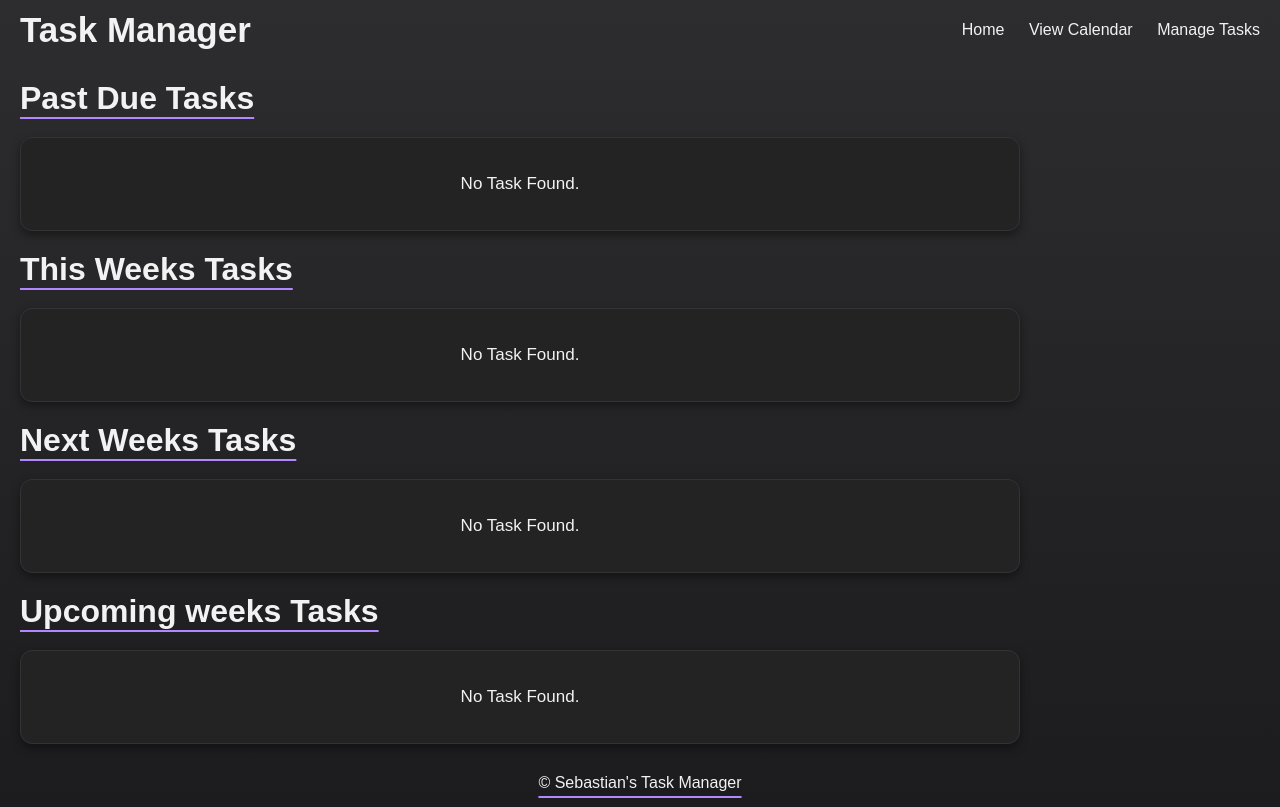
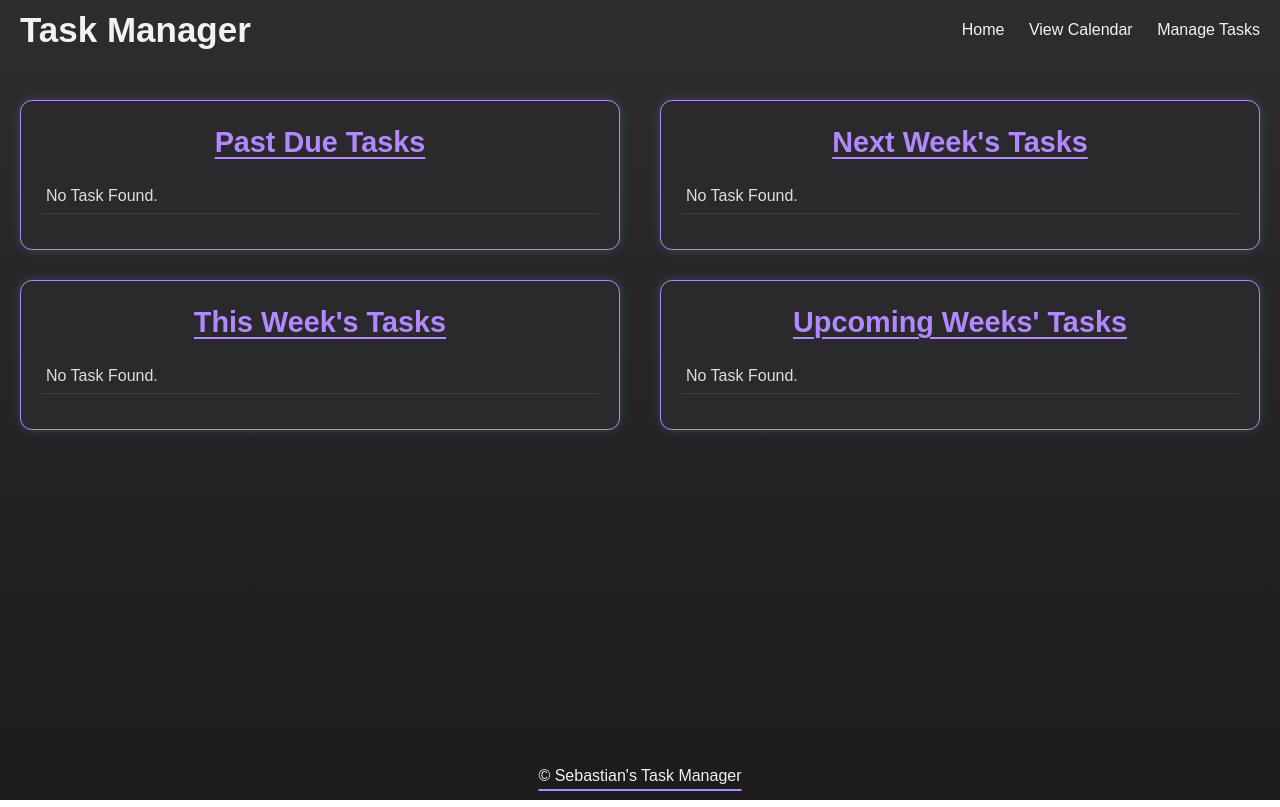
Before and after one commit to SOULDUST9/Task-Manager, a plain HTML site: page index.html in a window 1280 px wide. Drawn offline with Linux system fonts and the light colour scheme.

Commit message:
updated ui: home, calendar, edit-tasks

```diff
--- a/all-tasks/styles.css
+++ b/all-tasks/styles.css
@@ -50,7 +50,7 @@ html, body {
     width: 90%;
     max-width: 1200px;
     border-radius: 16px;
-    box-shadow: 0 6px 20px rgba(0, 0, 0, 0.5);
+    box-shadow: 0 0 10px rgba(95, 209, 255, 0.2);
 }
 
 .calendar-header {
@@ -138,6 +138,7 @@ html, body {
 .xday:hover {
     background-color: #3a3a3d;
     cursor: pointer;
+    transform: translateY(-4px);
 }
 
 .xday > p {
@@ -171,6 +172,7 @@ html, body {
 .day:hover {
     background-color: #3a3a3d;
     cursor: pointer;
+    transform: translateY(-4px);
 }
 
 .day > p {
@@ -204,6 +206,7 @@ html, body {
 .notday:hover {
     background-color: #3a3a3d;
     cursor: pointer;
+    transform: translateY(-4px);
 }
 
 .notday > p {
--- a/app.js
+++ b/app.js
@@ -24,8 +24,7 @@ function showTasks() {
     tasks.forEach((task, index) => {
         const due = new Date(task.dueDate);
 
-        const card = document.createElement("div");
-        card.classList.add("task-card", "readonly");
+        const card = document.createElement("li");
 
         card.innerHTML = `
             <p><strong>Category:</strong> ${task.category}</p>
@@ -75,8 +74,7 @@ function showTasks() {
 }
 
 const appendEmptyMessage = (container) => {
-    const emptyCard = document.createElement("div");
-    emptyCard.classList.add("task-card", "readonly");
+    const emptyCard = document.createElement("li");
     emptyCard.innerHTML = `<p>No Task Found.</p>`;
     container.appendChild(emptyCard);
 }
--- a/index.html
+++ b/index.html
@@ -17,24 +17,32 @@
                 </nav>
             </div>
         </header>
-        <div id="app-wrapper">
-            <div class="weeks" id="past-weeks-tasks">
-                <h2>Past Due Tasks</h2>
-                <div id="0-task-list"></div>
+        <div id="task-container">
+            <div class="task-column">
+                <div class="about-cardx">
+                    <h3 class="title">Past Due Tasks</h3>
+                    <ul id="0-task-list"></ul>
+                </div>
+
+                <div class="about-cardx">
+                    <h3 class="title">This Week's Tasks</h3>
+                    <ul id="1-task-list"></ul>
+                </div>
             </div>
-            <div class="weeks" id="this-weeks-tasks">
-                <h2>This Weeks Tasks</h2>
-                <div id="1-task-list"></div>
-            </div>
-            <div class="weeks" id="next-weeks-tasks">
-                <h2>Next Weeks Tasks</h2>
-                <div id="2-task-list"></div>
-            </div>
-            <div class="weeks" id="upcoming-tasks">
-                <h2>Upcoming weeks Tasks</h2>
-                <div id="3-task-list"></div>
+
+            <div class="task-column">
+                <div class="about-cardx">
+                    <h3 class="title">Next Week's Tasks</h3>
+                    <ul id="2-task-list"></ul>
+                </div>
+
+                <div class="about-cardx">
+                    <h3 class="title">Upcoming Weeks' Tasks</h3>
+                    <ul id="3-task-list"></ul>
+                </div>
             </div>
         </div>
+
         <footer id="app-footer">
             <p>© Sebastian's Task Manager</p>
         </footer>
--- a/styles.css
+++ b/styles.css
@@ -1,11 +1,3 @@
-/*
-text: #F2F2F2
-body: #1C1C1E
-figure backgrounds: #2A2A2C;
-highlights: #B388FF
-buttons: #00E5C3 hover: #90c0d1
-*/
-
 * {
     font-family: 'Fira Sans', sans-serif;
     color: #F2F2F2;
@@ -16,25 +8,23 @@ buttons: #00E5C3 hover: #90c0d1
 
 html, body {
     min-height: 100vh;
-    background: linear-gradient(#2d2d30,#1C1C1E);
+    background: linear-gradient(#2d2d30, #1C1C1E);
     display: flex;
     flex-direction: column;
 }
 
 .container {
     width: 100%;
-    margin: 0;
     padding: 10px 20px;
     display: flex;
     justify-content: space-between;
     align-items: center;
 }
 
-
 .name {
     font-size: 35px;
     font-weight: bold;
-    margin: 0px 50px 0 0;
+    margin-right: 50px;
 }
 
 .nav > a {
@@ -47,32 +37,6 @@ html, body {
     color: #90c0d1;
     font-size: 16.5px;
 }
-
-.weeks > h2  {
-    text-align: left;
-    margin: 20px;
-    font-size: 2rem;
-    font-weight: 700;
-    text-decoration: underline 2px solid #B388FF;
-    text-underline-offset: 8px;
-    transition: color 0.3s ease;
-}
-
-.weeks > h2:hover {
-    color: #C0C0C0;
-}
-
-.task-card {
-    background-color: #2A2A2C;
-    padding: 15px;
-    margin: 15px 20px;
-    border-radius: 10px;
-    box-shadow: 0 2px 5px rgba(0,0,0,0.2);
-    display: flex;
-    justify-content: center;
-    width: 1000px;
-}
-
 
 input, button {
     margin: 5px;
@@ -90,48 +54,12 @@ button {
     background-color: #00E5C3;
     color: #1C1C1E;
     cursor: pointer;
+    transition: background-color 0.3s, transform 0.2s;
 }
 
 button:hover {
     background-color: #90c0d1;
     transform: scale(1.04);
-}
-
-
-.task-card.readonly {
-    background-color: #232323;
-    border: 1px solid #333;
-    border-radius: 12px;
-    padding: 16px 20px;
-    color: #f0f0f0;
-    font-family: 'Segoe UI', sans-serif;
-    box-shadow: 0 4px 10px rgba(0,0,0,0.4);
-    transition: transform 0.2s ease;
-    font-size: 17px;
-}
-
-.task-card.readonly:hover {
-    transform: scale(1.01);
-    border-color: #00E5C3;
-}
-
-.task-card.readonly .row {
-    display: flex;
-    justify-content: space-between;
-    flex-wrap: wrap;
-}
-
-.task-card.readonly .item {
-    flex: 1 1 45%;
-    margin-bottom: 8px;
-}
-
-.task-card.readonly .item strong {
-    color: #cfcfff;
-}
-
-p {
-    margin: 20px;
 }
 
 #app-footer {
@@ -145,3 +73,71 @@ p {
     text-underline-offset: 8px;
     margin: 0;
 }
+
+#task-container {
+    display: flex;
+    justify-content: center;
+    gap: 40px;
+    flex-wrap: wrap;
+    padding: 40px 20px;
+    width: 100%;
+    max-width: 1400px;
+    margin: 0 auto;
+}
+
+.task-column {
+    display: flex;
+    flex-direction: column;
+    gap: 30px;
+    flex: 1 1 300px;
+    min-width: 300px;
+}
+
+.about-cardx {
+    background: #2A2A2C;
+    padding: 25px 20px;
+    border-radius: 12px;
+    border: 1px solid #B388FF;
+    box-shadow: 0 0 10px rgba(95, 209, 255, 0.2);
+    min-height: 150px;
+    display: flex;
+    flex-direction: column;
+    justify-content: flex-start;
+    transition: transform 0.2s ease, box-shadow 0.3s ease;
+}
+
+.about-cardx:hover {
+    transform: translateY(-4px);
+    box-shadow: 0 12px 24px rgba(0, 0, 0, 0.6);
+}
+
+.about-cardx h3, .title {
+    color: #B388FF;
+    font-size: 1.8em;
+    text-align: center;
+    margin-bottom: 20px;
+}
+
+.title{
+    text-decoration: underline solid 2px #B388FF;
+    text-underline-offset: 5px;
+}
+
+.about-cardx ul {
+    list-style: none;
+    padding: 0;
+}
+
+.about-cardx li {
+    display: flex;
+    justify-content: space-between;
+    align-items: center;
+    padding: 8px 0;
+    font-size: 1rem;
+    border-bottom: 1px solid rgba(255, 255, 255, 0.1);
+    opacity: 0.9;
+}
+
+.about-cardx li p {
+    padding: 0 5px;
+}
```
Also changed, not shown: manage-tasks/styles.css (+9 -0 lines).
